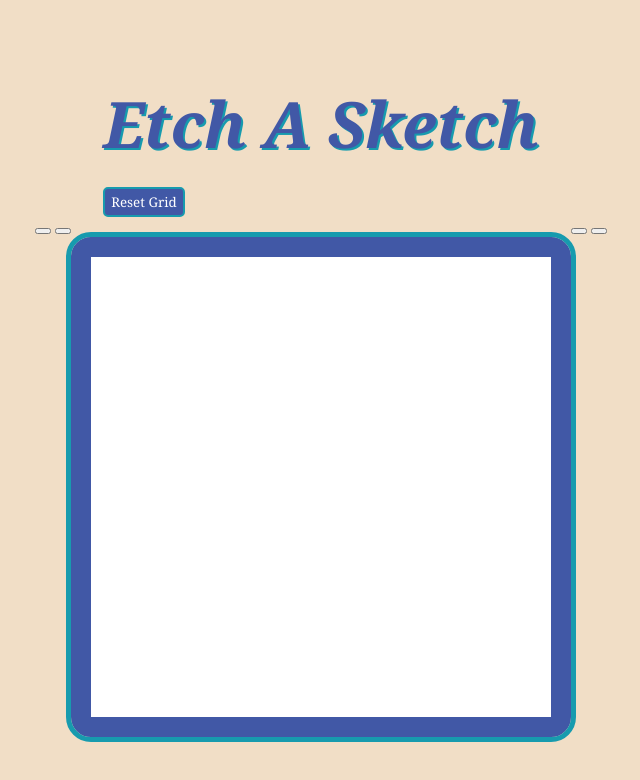
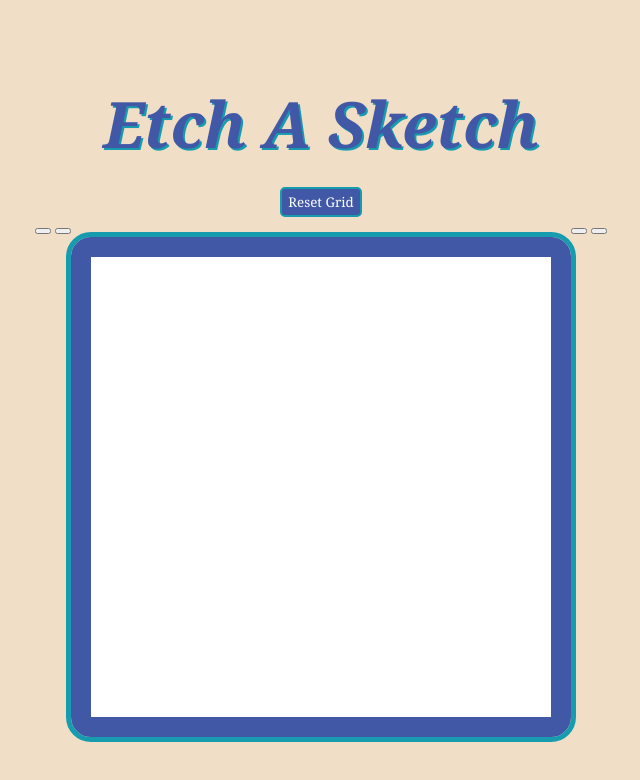
Before and after one commit to SamTHadfield/etch-a-sketch, a plain HTML site: page index.html in a window 1280 px wide. Shown: the whole page, without its empty margins (319-959 px from the left). Drawn offline with Linux system fonts and the light colour scheme.

Commit message:
Flex header element

```diff
--- a/style.css
+++ b/style.css
@@ -10,6 +10,12 @@ body {
   display: flex;
   flex-direction: column;
   justify-content: center;
+  align-items: center;
+}
+
+header {
+  display: flex;
+  flex-direction: column;
   align-items: center;
 }
 
```
